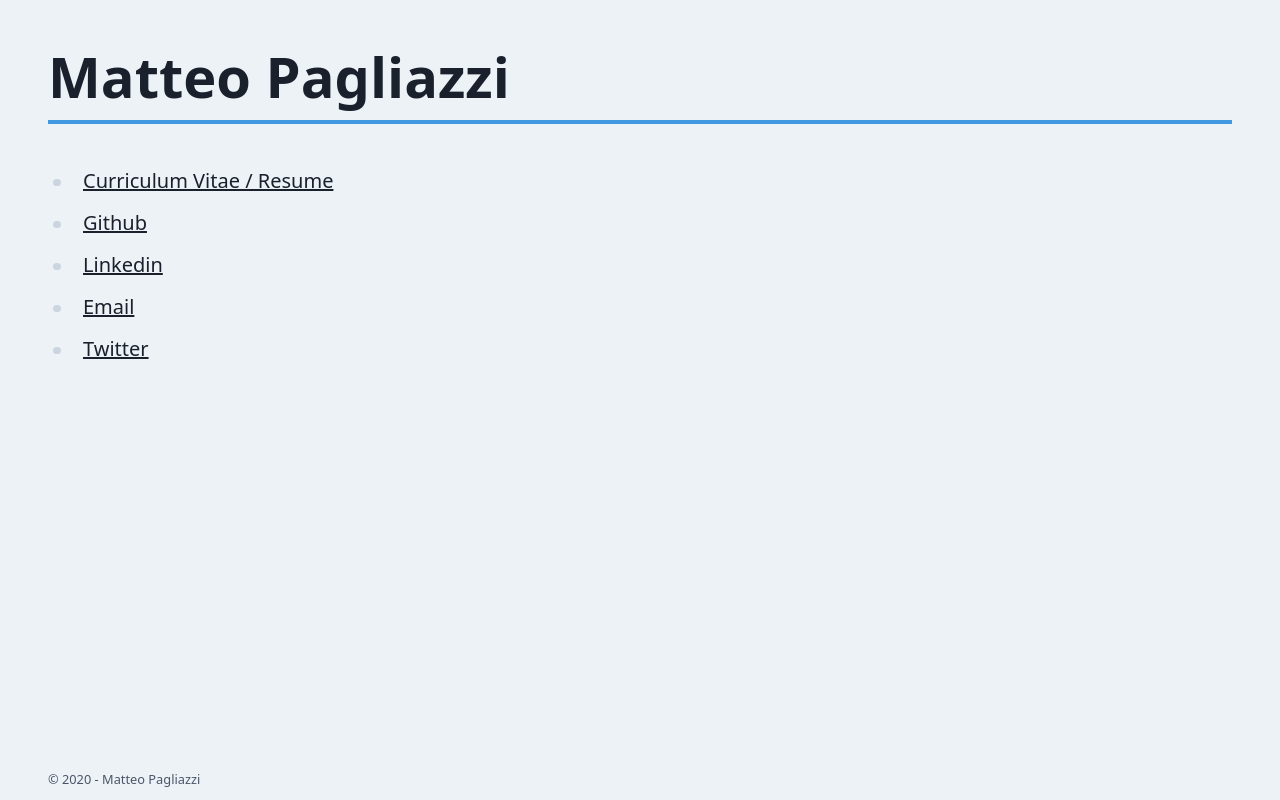
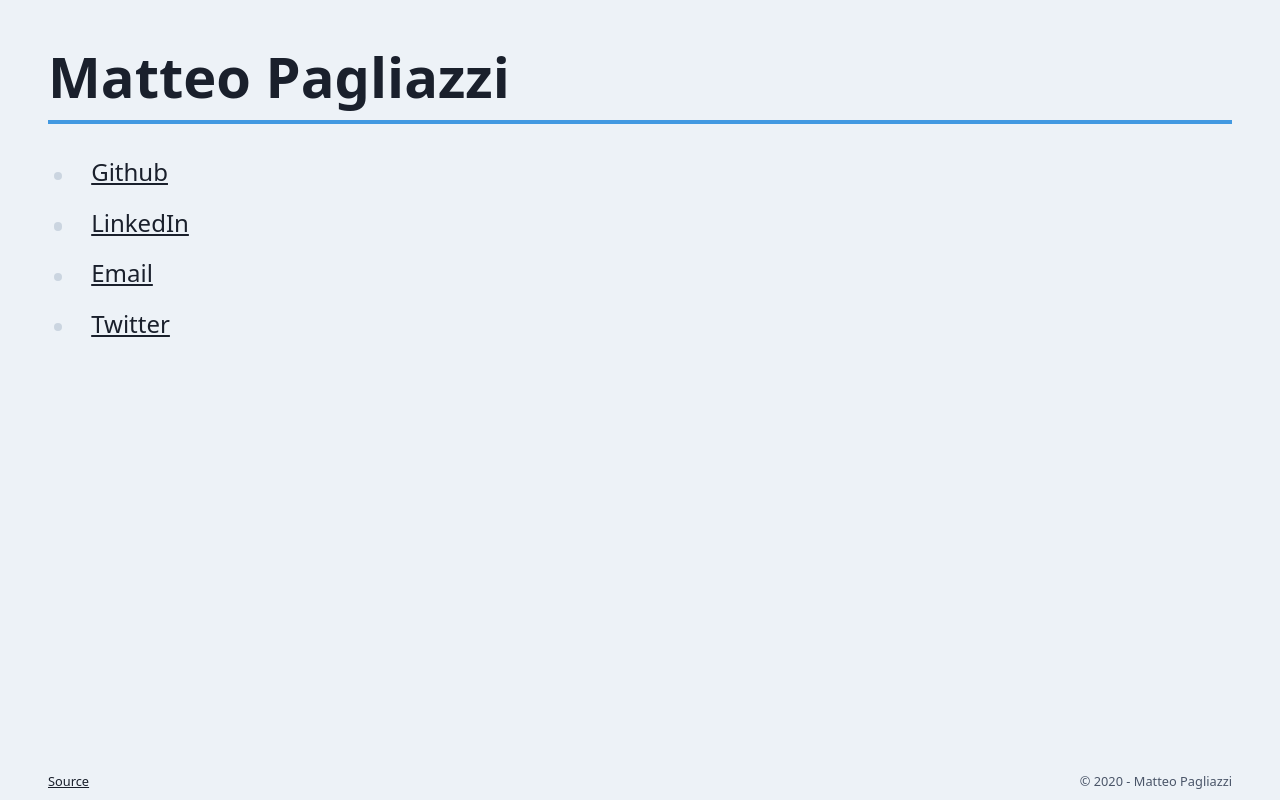
Before and after one commit to paglias/paglias.github.com, a Next.js app: page / in a window 1280 px wide. Built offline with nearby package versions, Linux system fonts and the light colour scheme.

Commit message:
remove CV

```diff
--- a/src/pages/index.tsx
+++ b/src/pages/index.tsx
@@ -34,21 +34,17 @@ export default function Home() {
       <header className="mb-4">
         <p className="prose prose-xl max-w-full">
           <h1
-            className="border-b-4 border-blue-500 pb-4 w-full"
+            className="w-full border-b-4 border-blue-500 pb-4"
             style={{ fontWeight: "bold" }}
           >
             {name}
           </h1>
         </p>
       </header>
-      <article className="flex-grow prose">
-        <p className="lead">
-          <ul>
+      <article className="prose prose-xl max-w-full w-full flex-grow">
+        <ul className="lead">
           <li>
-              <a href="">Curriculum Vitae / Resume</a>
-            </li>
-            <li>
-              <a href="https://github.com/paglias" target="_blank">
+            <a href="https://github.com/paglias" target="_blank" rel="noopener">
               Github
             </a>
           </li>
@@ -56,26 +52,43 @@ export default function Home() {
             <a
               href="https://www.linkedin.com/in/matteopagliazzi/"
               target="_blank"
+              rel="noopener"
             >
-                Linkedin
+              LinkedIn
             </a>
           </li>
           <li>
-              <a href="mailto:matteopagliazzi@gmail.com" target="_blank">
+            <a
+              href="mailto:matteopagliazzi@gmail.com"
+              target="_blank"
+              rel="noopener"
+            >
               Email
             </a>
           </li>
           <li>
-              <a href="https://twitter.com/MatteoPagliazzi" target="_blank">
+            <a
+              href="https://twitter.com/MatteoPagliazzi"
+              target="_blank"
+              rel="noopener"
+            >
               Twitter
             </a>
           </li>
         </ul>
-        </p>
       </article>
 
-      <footer className="">
-        <p className="prose">
+      <footer className="pt-8">
+        <p className="prose flex flex-row justify-between w-full max-w-full">
+          <small>
+            <a
+              href="https://github.com/paglias/paglias.github.com"
+              target="_blank"
+              rel="noopener"
+            >
+              Source
+            </a>
+          </small>
           <small>&copy; 2020 - Matteo Pagliazzi</small>
         </p>
       </footer>
```
Lines whose indentation alone changed are shown as unchanged.
